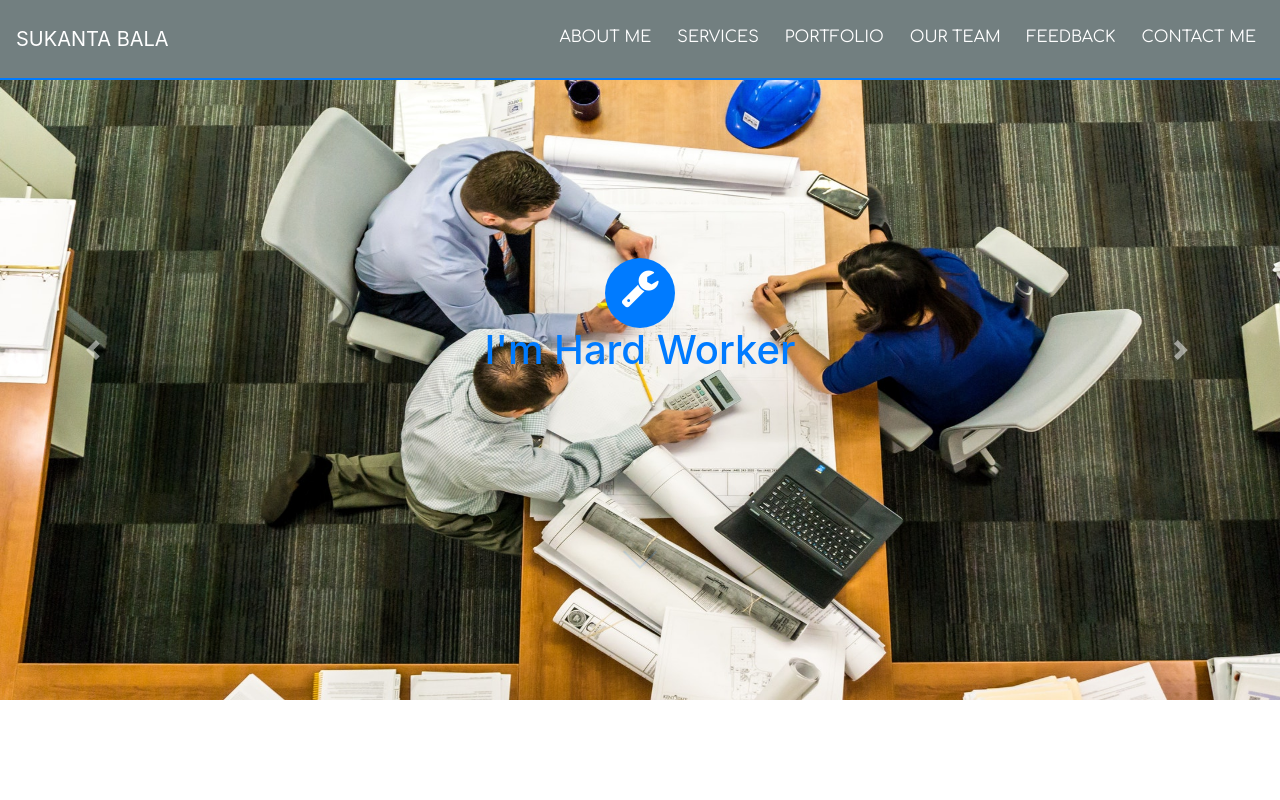
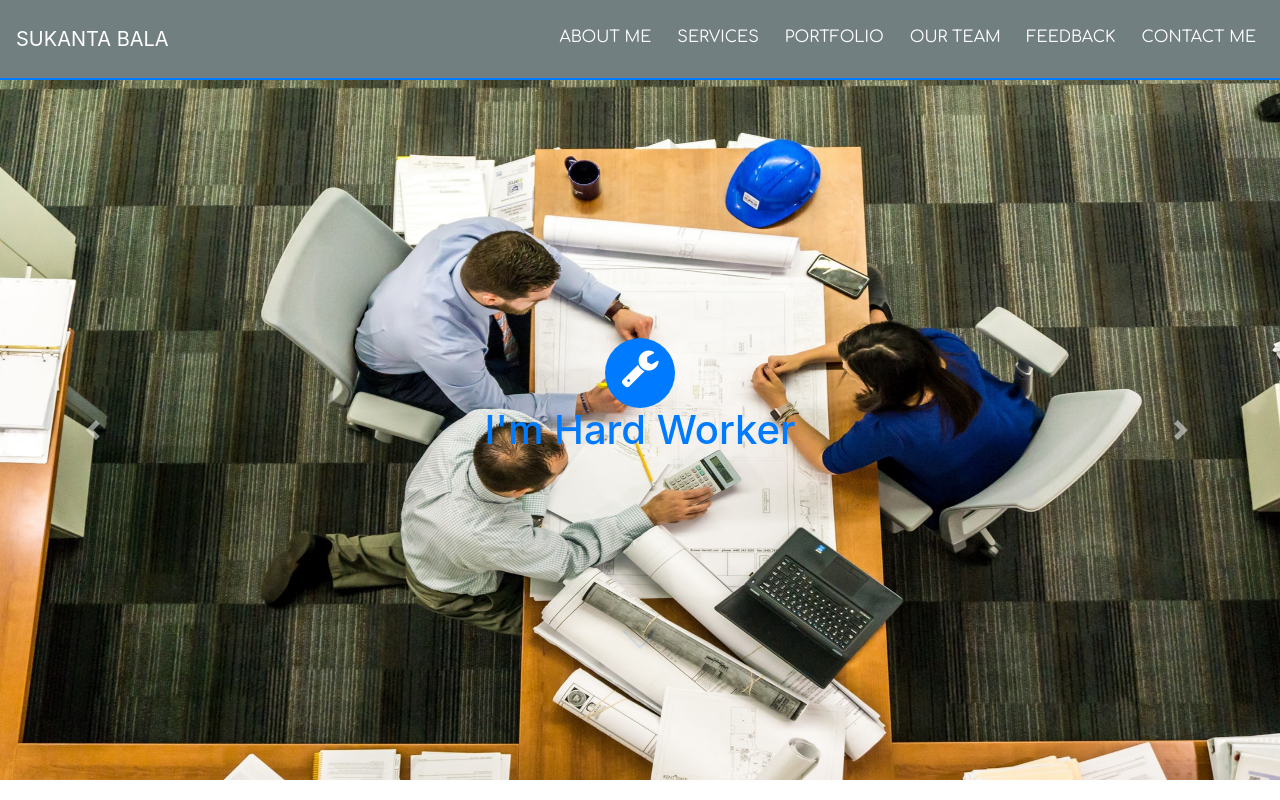
Before and after one commit to SukantaBala28/NuxtPortfolio, a Nuxt app: page / in a window 1280 px wide. Shown: the top 800 px of the page. Built offline with nearby package versions, Linux system fonts and the light colour scheme.

Commit message:
Add files via upload
added margin for main class

```diff
--- a/layouts/default.vue
+++ b/layouts/default.vue
@@ -19,3 +19,9 @@ export default {
   }
 }
 </script>
+
+<style lang="scss" scoped>
+  .main {
+    margin-top: 80px;
+  }
+</style>
```
